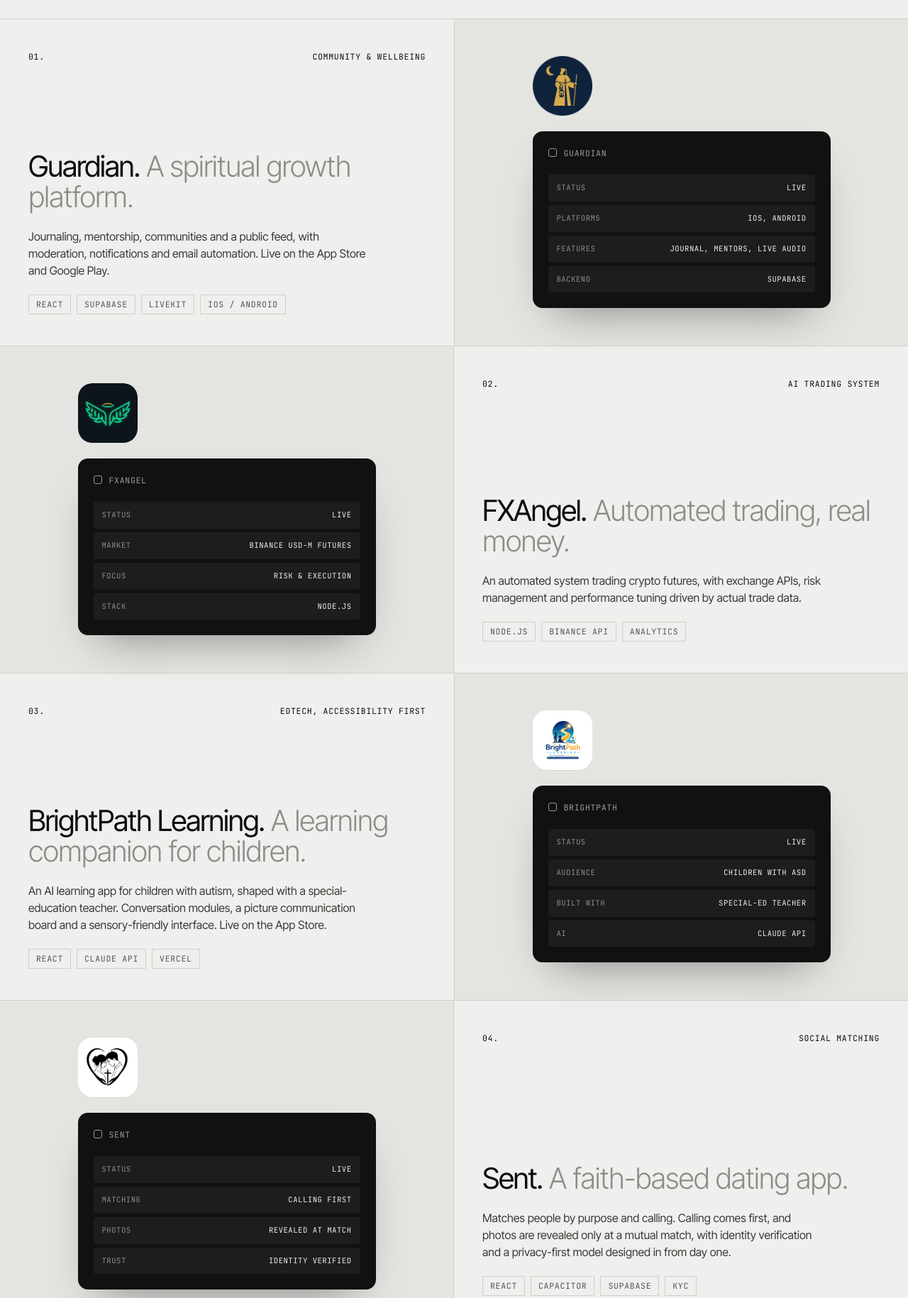
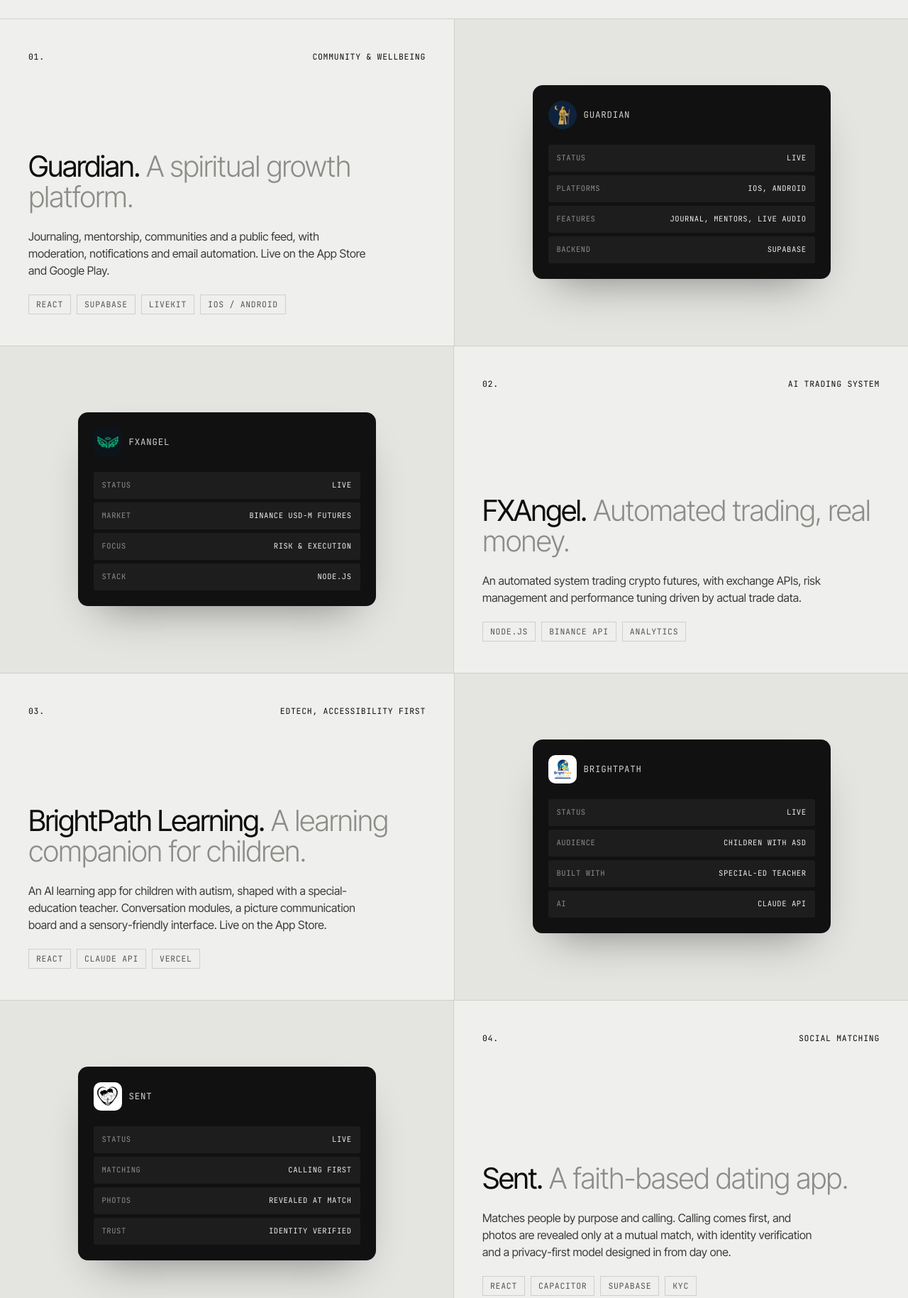
Before and after one commit to emmanuelmusik/johmacos, a plain HTML site: page index.html in a window 1280 px wide. Shown: the part 2060-3889 px from the top of the page at 71% size. Drawn offline with Linux system fonts and the light colour scheme.

Commit message:
Move project logos into card headers
Co-Authored-By: Claude Sonnet 5.5 <noreply@anthropic.com>
Claude-Session: https://claude.ai/code/session_01HYF5akpgVLHthMKa4MK2Q2

```diff
--- a/index.html
+++ b/index.html
@@ -67,9 +67,9 @@ h1 b,h2 b{font-weight:400;color:var(--ink)}
 .built a:hover{opacity:.7}
 @media(max-width:900px){.hero{padding:60px 22px 32px}.built{text-align:left}.built div{justify-content:flex-start;gap:18px}}
 .stack{width:100%;max-width:420px}
-.ptile{display:block;width:84px;height:84px;object-fit:contain;margin-bottom:22px}
-.ptile.app{border-radius:20px}
-.ptile.tile{background:#fff;border-radius:20px;padding:10px;box-shadow:0 1px 0 rgba(0,0,0,.06)}
+.spec-top img{width:40px;height:40px;object-fit:contain;border-radius:10px;flex:none}
+.spec-top img.tile{background:#fff;padding:4px}
+.spec-top{color:#cfcfcb;font-size:.78rem}
 /* services */
 .svc{display:grid;grid-template-columns:90px 1.1fr 1.4fr;gap:24px;padding:30px 40px;border-bottom:1px solid var(--line);align-items:baseline}
 .svc:hover{background:var(--paper)}
@@ -162,42 +162,42 @@ footer{display:flex;justify-content:space-between;gap:20px;flex-wrap:wrap;paddin
     <div class="txt"><div class="top mono"><span>01.</span><span>Community &amp; wellbeing</span></div>
       <div><h3><b>Guardian.</b> A spiritual growth platform.</h3><p>Journaling, mentorship, communities and a public feed, with moderation, notifications and email automation. Live on the App Store and Google Play.</p>
       <div class="tags mono"><span>React</span><span>Supabase</span><span>LiveKit</span><span>iOS / Android</span></div></div></div>
-    <div class="pane"><div class="stack"><img class="ptile app" src="logos/guardian.png" alt="guardian logo" width="84" height="84" loading="lazy"><div class="spec"><div class="spec-top mono"><i></i>Guardian</div><div class="row"><span>Status</span><span>Live</span></div><div class="row"><span>Platforms</span><span>iOS, Android</span></div><div class="row"><span>Features</span><span>Journal, mentors, live audio</span></div><div class="row"><span>Backend</span><span>Supabase</span></div></div></div></div>
+    <div class="pane"><div class="stack"><div class="spec"><div class="spec-top mono"><img class="app" src="logos/guardian.png" alt="" width="40" height="40" loading="lazy">Guardian</div><div class="row"><span>Status</span><span>Live</span></div><div class="row"><span>Platforms</span><span>iOS, Android</span></div><div class="row"><span>Features</span><span>Journal, mentors, live audio</span></div><div class="row"><span>Backend</span><span>Supabase</span></div></div></div></div>
   </div><div class="work flip" id="work-fxangel">
     <div class="txt"><div class="top mono"><span>02.</span><span>AI trading system</span></div>
       <div><h3><b>FXAngel.</b> Automated trading, real money.</h3><p>An automated system trading crypto futures, with exchange APIs, risk management and performance tuning driven by actual trade data.</p>
       <div class="tags mono"><span>Node.js</span><span>Binance API</span><span>Analytics</span></div></div></div>
-    <div class="pane"><div class="stack"><img class="ptile app" src="logos/fxangel.png" alt="fxangel logo" width="84" height="84" loading="lazy"><div class="spec"><div class="spec-top mono"><i></i>FXAngel</div><div class="row"><span>Status</span><span>Live</span></div><div class="row"><span>Market</span><span>Binance USD-M Futures</span></div><div class="row"><span>Focus</span><span>Risk &amp; execution</span></div><div class="row"><span>Stack</span><span>Node.js</span></div></div></div></div>
+    <div class="pane"><div class="stack"><div class="spec"><div class="spec-top mono"><img class="app" src="logos/fxangel.png" alt="" width="40" height="40" loading="lazy">FXAngel</div><div class="row"><span>Status</span><span>Live</span></div><div class="row"><span>Market</span><span>Binance USD-M Futures</span></div><div class="row"><span>Focus</span><span>Risk &amp; execution</span></div><div class="row"><span>Stack</span><span>Node.js</span></div></div></div></div>
   </div><div class="work" id="work-brightpath">
     <div class="txt"><div class="top mono"><span>03.</span><span>EdTech, accessibility first</span></div>
       <div><h3><b>BrightPath Learning.</b> A learning companion for children.</h3><p>An AI learning app for children with autism, shaped with a special-education teacher. Conversation modules, a picture communication board and a sensory-friendly interface. Live on the App Store.</p>
       <div class="tags mono"><span>React</span><span>Claude API</span><span>Vercel</span></div></div></div>
-    <div class="pane"><div class="stack"><img class="ptile tile" src="logos/brightpath.png" alt="brightpath logo" width="84" height="84" loading="lazy"><div class="spec"><div class="spec-top mono"><i></i>BrightPath</div><div class="row"><span>Status</span><span>Live</span></div><div class="row"><span>Audience</span><span>Children with ASD</span></div><div class="row"><span>Built with</span><span>Special-ed teacher</span></div><div class="row"><span>AI</span><span>Claude API</span></div></div></div></div>
+    <div class="pane"><div class="stack"><div class="spec"><div class="spec-top mono"><img class="tile" src="logos/brightpath.png" alt="" width="40" height="40" loading="lazy">BrightPath</div><div class="row"><span>Status</span><span>Live</span></div><div class="row"><span>Audience</span><span>Children with ASD</span></div><div class="row"><span>Built with</span><span>Special-ed teacher</span></div><div class="row"><span>AI</span><span>Claude API</span></div></div></div></div>
   </div><div class="work flip" id="work-sent">
     <div class="txt"><div class="top mono"><span>04.</span><span>Social matching</span></div>
       <div><h3><b>Sent.</b> A faith-based dating app.</h3><p>Matches people by purpose and calling. Calling comes first, and photos are revealed only at a mutual match, with identity verification and a privacy-first model designed in from day one.</p>
       <div class="tags mono"><span>React</span><span>Capacitor</span><span>Supabase</span><span>KYC</span></div></div></div>
-    <div class="pane"><div class="stack"><img class="ptile tile" src="logos/sent.png" alt="sent logo" width="84" height="84" loading="lazy"><div class="spec"><div class="spec-top mono"><i></i>Sent</div><div class="row"><span>Status</span><span>Live</span></div><div class="row"><span>Matching</span><span>Calling first</span></div><div class="row"><span>Photos</span><span>Revealed at match</span></div><div class="row"><span>Trust</span><span>Identity verified</span></div></div></div></div>
+    <div class="pane"><div class="stack"><div class="spec"><div class="spec-top mono"><img class="tile" src="logos/sent.png" alt="" width="40" height="40" loading="lazy">Sent</div><div class="row"><span>Status</span><span>Live</span></div><div class="row"><span>Matching</span><span>Calling first</span></div><div class="row"><span>Photos</span><span>Revealed at match</span></div><div class="row"><span>Trust</span><span>Identity verified</span></div></div></div></div>
   </div><div class="work" id="work-secretary">
     <div class="txt"><div class="top mono"><span>05.</span><span>AI transcription</span></div>
       <div><h3><b>Secretary.</b> A live transcriber in your pocket.</h3><p>Records speech and turns it into clean transcripts with AI-written insights. Live on the App Store, with free and Pro subscriptions. Google Play is next.</p>
       <div class="tags mono"><span>React</span><span>Capacitor</span><span>Deepgram</span><span>xAI Grok</span></div></div></div>
-    <div class="pane"><div class="stack"><img class="ptile app" src="logos/secretary.png" alt="secretary logo" width="84" height="84" loading="lazy"><div class="spec"><div class="spec-top mono"><i></i>Secretary</div><div class="row"><span>Status</span><span>Live</span></div><div class="row"><span>Platform</span><span>iOS, Android soon</span></div><div class="row"><span>Speech</span><span>Deepgram Nova-3</span></div><div class="row"><span>Plans</span><span>Free, Pro</span></div></div></div></div>
+    <div class="pane"><div class="stack"><div class="spec"><div class="spec-top mono"><img class="app" src="logos/secretary.png" alt="" width="40" height="40" loading="lazy">Secretary</div><div class="row"><span>Status</span><span>Live</span></div><div class="row"><span>Platform</span><span>iOS, Android soon</span></div><div class="row"><span>Speech</span><span>Deepgram Nova-3</span></div><div class="row"><span>Plans</span><span>Free, Pro</span></div></div></div></div>
   </div><div class="work flip" id="work-handycfo">
     <div class="txt"><div class="top mono"><span>06.</span><span>Finance for freelancers</span></div>
       <div><h3><b>HandyCFO.</b> Your smart accountant.</h3><p>A mobile assistant that helps freelancers scan receipts, create invoices and keep their books in plain language, not accounting jargon. Live on the App Store.</p>
       <div class="tags mono"><span>React</span><span>Capacitor</span><span>Grok vision</span><span>Dropbox</span></div></div></div>
-    <div class="pane"><div class="stack"><img class="ptile tile" src="logos/handycfo.png" alt="handycfo logo" width="84" height="84" loading="lazy"><div class="spec"><div class="spec-top mono"><i></i>HandyCFO</div><div class="row"><span>Status</span><span>Live</span></div><div class="row"><span>Platform</span><span>iOS, Android soon</span></div><div class="row"><span>Receipts</span><span>AI scanning</span></div><div class="row"><span>Plans</span><span>Free, Pro</span></div></div></div></div>
+    <div class="pane"><div class="stack"><div class="spec"><div class="spec-top mono"><img class="tile" src="logos/handycfo.png" alt="" width="40" height="40" loading="lazy">HandyCFO</div><div class="row"><span>Status</span><span>Live</span></div><div class="row"><span>Platform</span><span>iOS, Android soon</span></div><div class="row"><span>Receipts</span><span>AI scanning</span></div><div class="row"><span>Plans</span><span>Free, Pro</span></div></div></div></div>
   </div><div class="work" id="work-fxangel-academy">
     <div class="txt"><div class="top mono"><span>07.</span><span>Trading education</span></div>
       <div><h3><b>FXAngel Academy.</b> Learn to trade with virtual money.</h3><p>A trading simulator that works like a futures exchange but uses virtual funds. Crypto and forex, monthly leagues with leaderboards, and academies that let teachers follow their students. Live on the web, with iOS and Android on the way.</p>
       <div class="tags mono"><span>React</span><span>Supabase</span><span>Vercel</span><span>Capacitor</span></div></div></div>
-    <div class="pane"><div class="stack"><img class="ptile app" src="logos/fxangel-academy.png" alt="fxangel-academy logo" width="84" height="84" loading="lazy"><div class="spec"><div class="spec-top mono"><i></i>FXAngel Academy</div><div class="row"><span>Status</span><span>Live on web</span></div><div class="row"><span>Money</span><span>Virtual funds</span></div><div class="row"><span>Markets</span><span>Crypto, forex</span></div><div class="row"><span>Leagues</span><span>Monthly seasons</span></div></div></div></div>
+    <div class="pane"><div class="stack"><div class="spec"><div class="spec-top mono"><img class="app" src="logos/fxangel-academy.png" alt="" width="40" height="40" loading="lazy">FXAngel Academy</div><div class="row"><span>Status</span><span>Live on web</span></div><div class="row"><span>Money</span><span>Virtual funds</span></div><div class="row"><span>Markets</span><span>Crypto, forex</span></div><div class="row"><span>Leagues</span><span>Monthly seasons</span></div></div></div></div>
   </div><div class="work flip" id="work-brightpath-studio">
     <div class="txt"><div class="top mono"><span>08.</span><span>AI video production</span></div>
       <div><h3><b>BrightPath Studio.</b> Lesson videos from a single prompt.</h3><p>Our own studio for making children's lesson videos: paste a prompt with characters and scenes and get a finished, downloadable video. Built for BrightPath first, and the base for a future public tool.</p>
       <div class="tags mono"><span>Node.js</span><span>Gemini</span><span>Grok</span><span>Claude</span><span>Railway</span></div></div></div>
-    <div class="pane"><div class="stack"><img class="ptile tile" src="logos/brightpath-studio.png" alt="brightpath-studio logo" width="84" height="84" loading="lazy"><div class="spec"><div class="spec-top mono"><i></i>BrightPath Studio</div><div class="row"><span>Status</span><span>In use</span></div><div class="row"><span>Input</span><span>One prompt</span></div><div class="row"><span>Output</span><span>Downloadable video</span></div><div class="row"><span>AI</span><span>Gemini, Grok, Claude</span></div></div></div></div>
+    <div class="pane"><div class="stack"><div class="spec"><div class="spec-top mono"><img class="tile" src="logos/brightpath-studio.png" alt="" width="40" height="40" loading="lazy">BrightPath Studio</div><div class="row"><span>Status</span><span>In use</span></div><div class="row"><span>Input</span><span>One prompt</span></div><div class="row"><span>Output</span><span>Downloadable video</span></div><div class="row"><span>AI</span><span>Gemini, Grok, Claude</span></div></div></div></div>
   </div><div class="work" id="work-rose-academy">
     <div class="txt"><div class="top mono"><span>09.</span><span>Online learning</span></div>
       <div><h3><b>Rose Academy.</b> AI-era professional courses.</h3><p>A course platform for professional skills in the age of AI, starting with a four-week AI for Filmmaking course with lessons, quizzes, project briefs and paid enrolment.</p>
```
